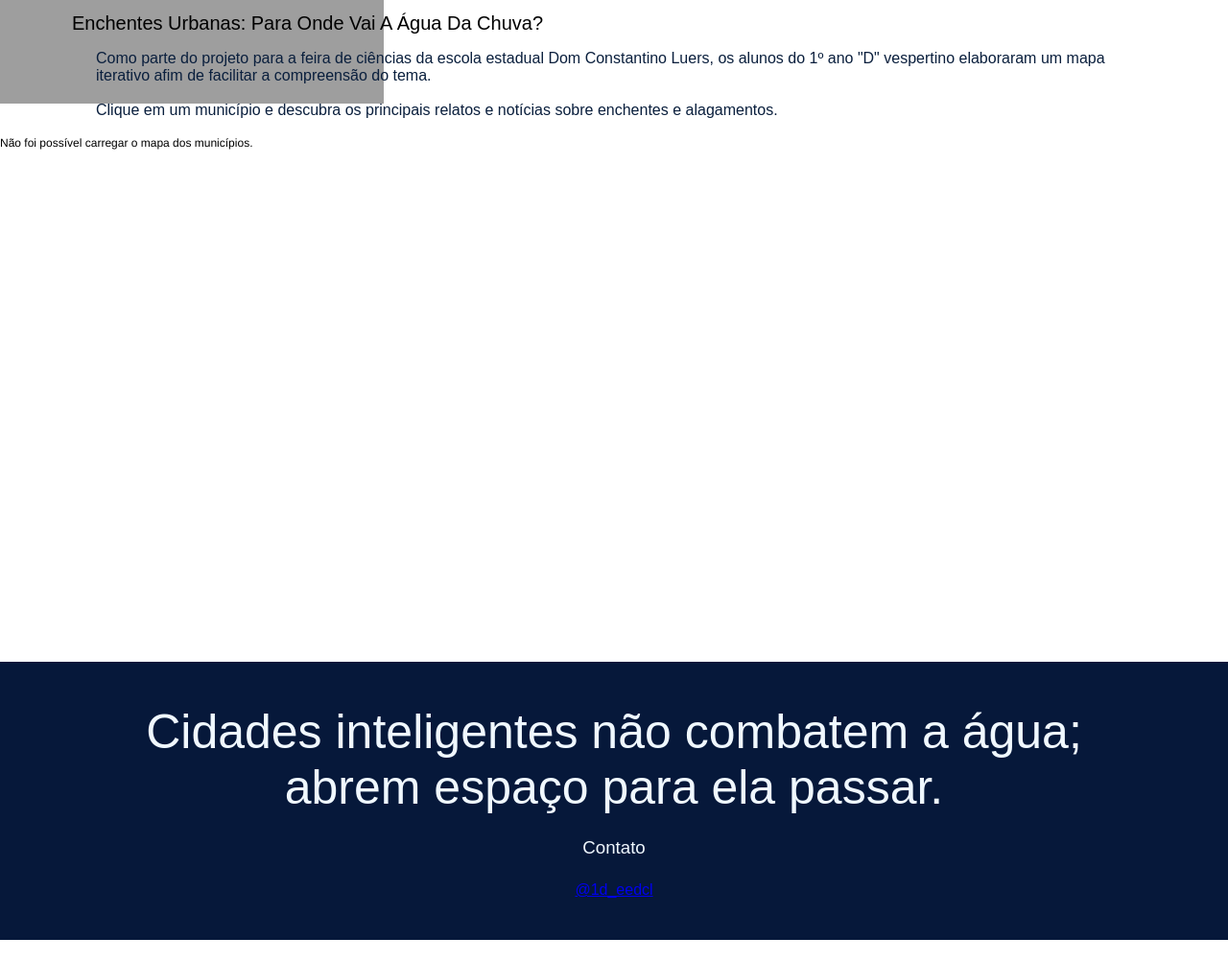
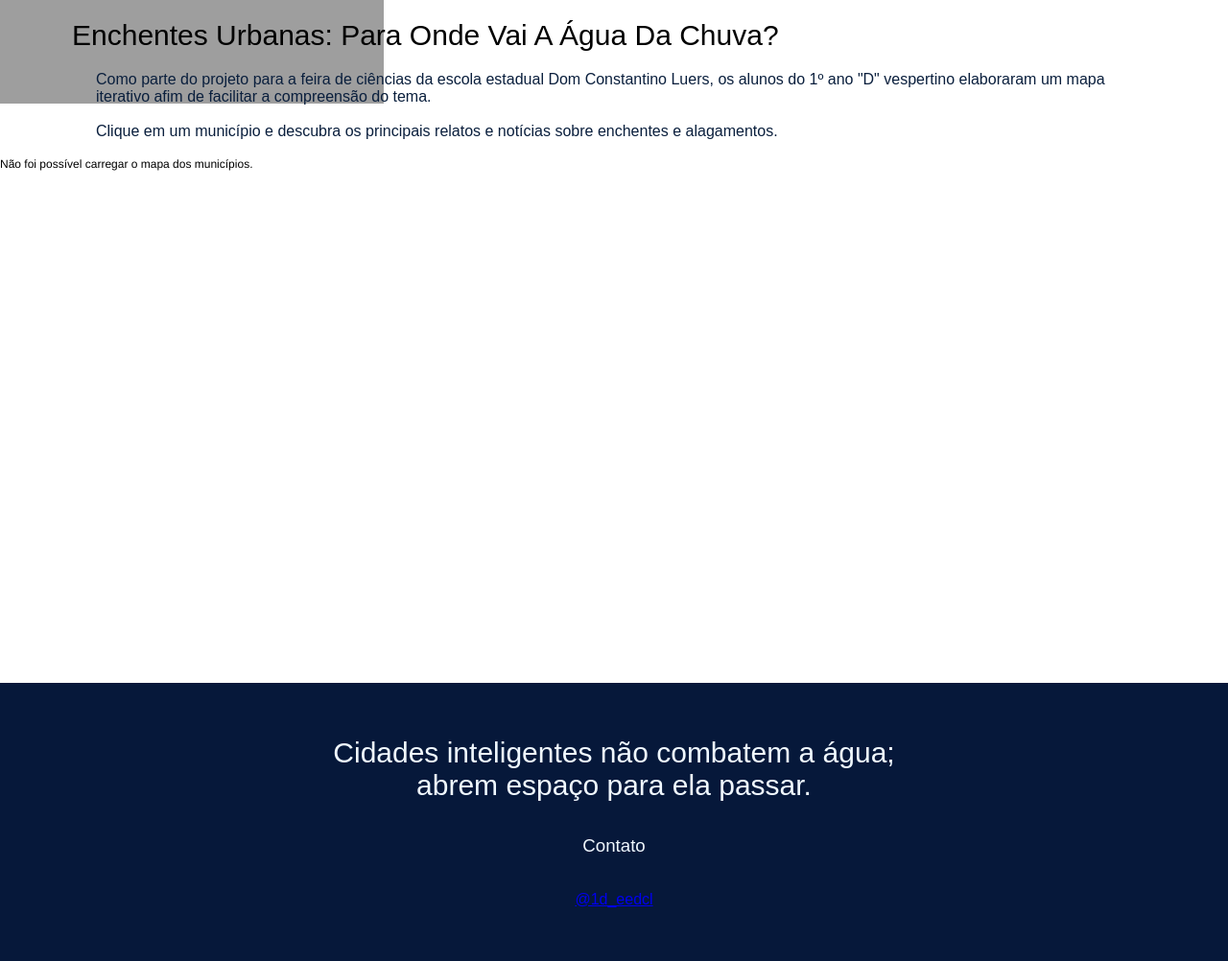
Before and after one commit to MicaeliCaetano/Mapa-Interativo-Enchentes-em-Alagoas, a Django app: page / in a window 1280 px wide. Shown: the part 250-1252 px from the top of the page at 96% size. Before the commit the page ends 1230 px from the top, so only its background shows below. Run offline with Django 5.2, Linux system fonts and the light colour scheme; grey boxes are pictures that could not be loaded.

Commit message:
Ajusta o comportamento do site

```diff
--- a/static/css/style.css
+++ b/static/css/style.css
@@ -47,14 +47,14 @@ footer * {
     margin: 0;
 }
 footer h1 {
-    font-size: 50px;
+    font-size: 30px;
 }
 
 
 h1[title="inicio"] {
     font-weight: 100;
     margin-inline: 75px;
-    font-size: 20px;
+    font-size: 30px;
 }
 @media (max-width: 600px) {
     h1[title="inicio"] {
```
